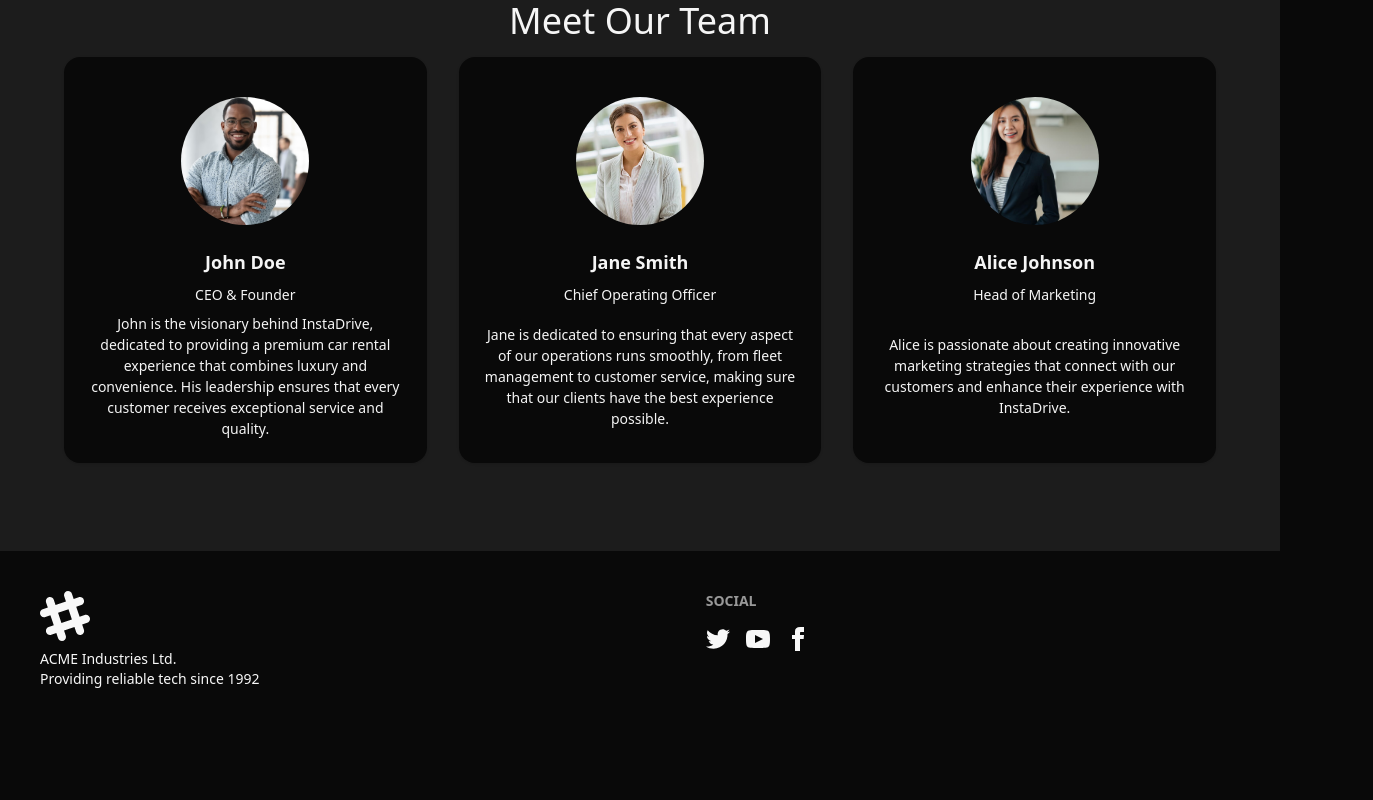
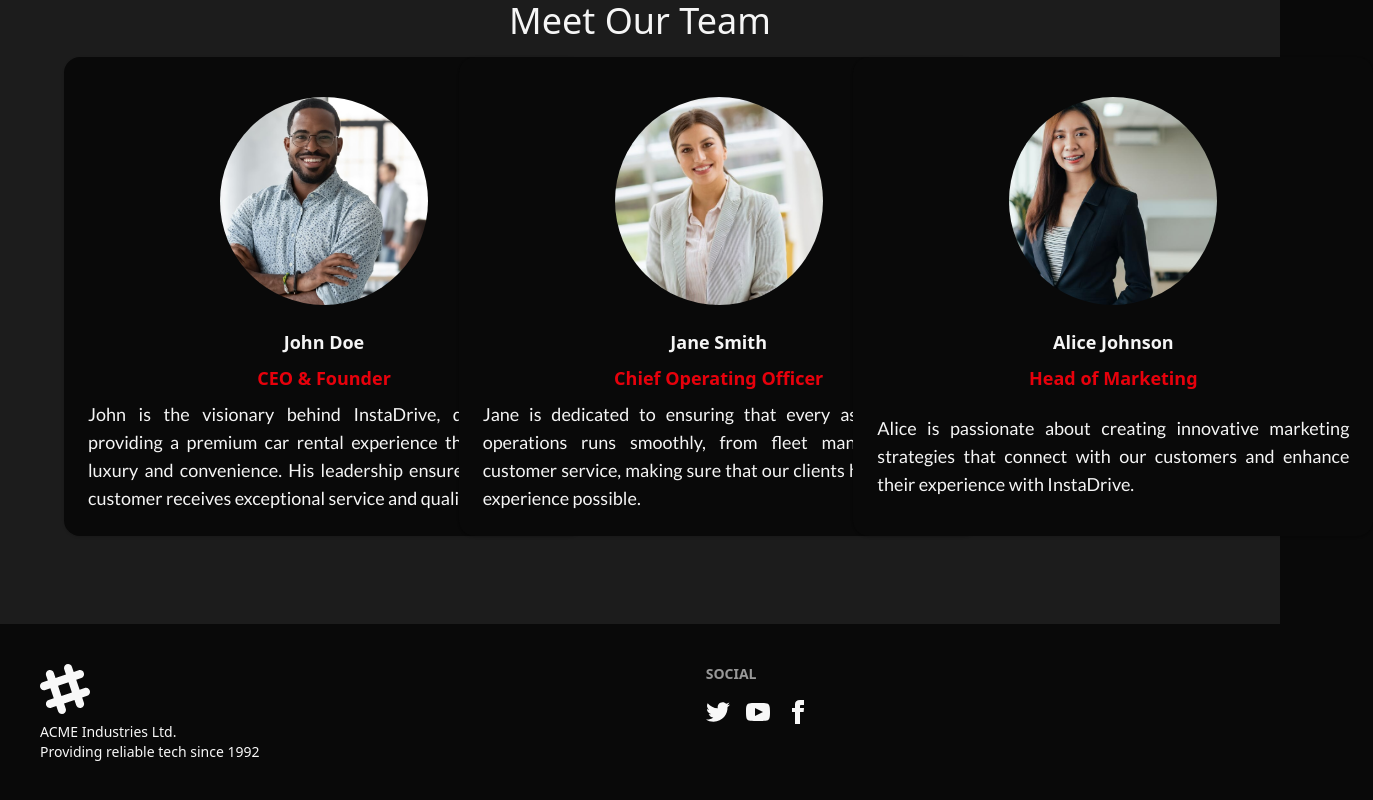
Before and after one commit to jacobferreras/car-rental, a Next.js app: page /about in a window 1280 px wide. Shown: the part 1511-2311 px from the top of the page, 1373 px wide, since content can reach past the window. Before the commit the page ends 2240 px from the top, so only its background shows below. Built offline with nearby package versions, Linux system fonts and the light colour scheme; no server answers.

Commit message:
feat: enhance OurteamCard layout and styling for better presentation

```diff
--- a/components/ui/about/OurteamCard.tsx
+++ b/components/ui/about/OurteamCard.tsx
@@ -8,18 +8,20 @@ interface OurteamCardProps {
 const OurteamCard = (props: OurteamCardProps) => {
   return (
     <>
-      <div className="card bg-base-100 w-auto shadow-sm">
+      <div className="card bg-base-100 w-auto lg:w-110 xl:w-130 shadow-sm">
         <figure className="px-10 pt-10">
           <img
             src={props.imageUrl}
             alt={props.name}
-            className="rounded-full w-32 h-32 object-cover"
+            className="rounded-full w-52 h-52 object-cover"
           />
         </figure>
         <div className="card-body items-center text-center">
           <h2 className="card-title">{props.name}</h2>
-          <p>{props.position}</p>
-          <p>{props.description}</p>
+          <p className="text-red-600 font-bold text-lg">{props.position}</p>
+          <p className="text-justify font-family-sans text-lg">
+            {props.description}
+          </p>
         </div>
       </div>
     </>
```
